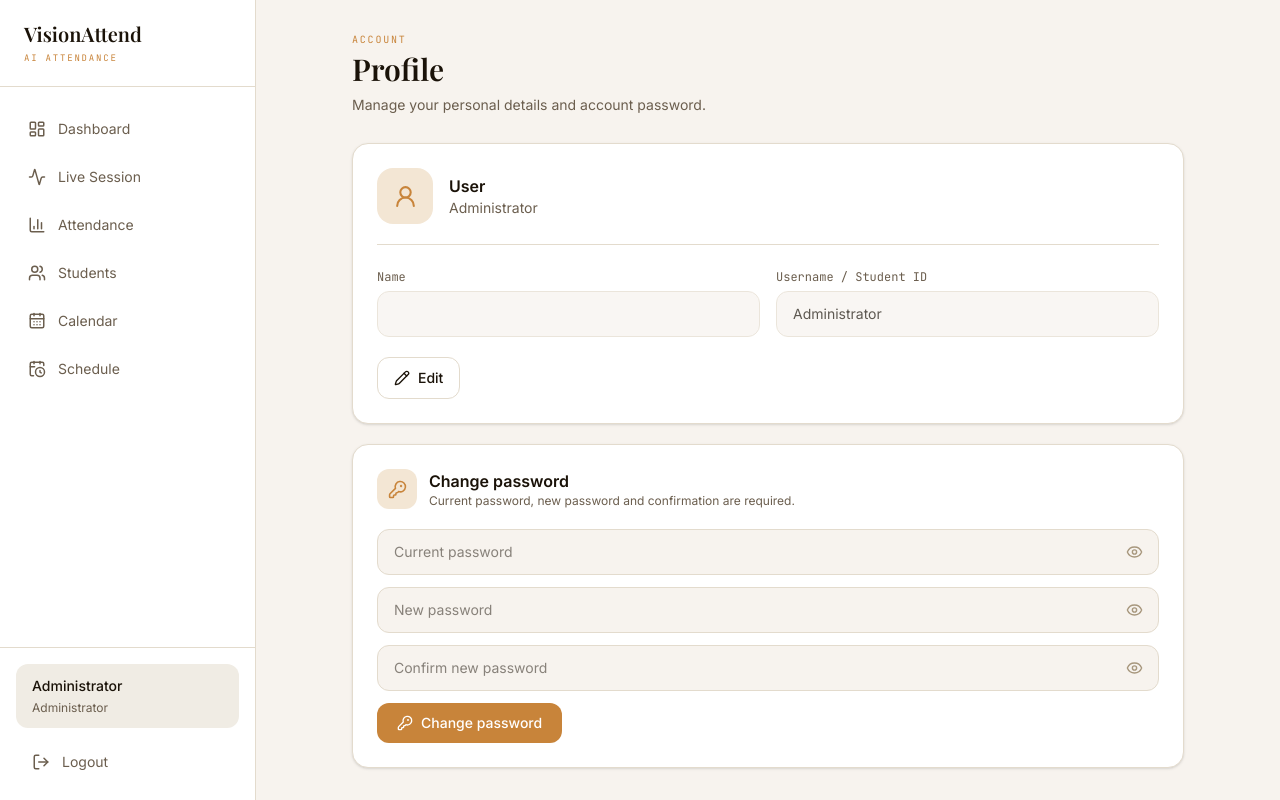
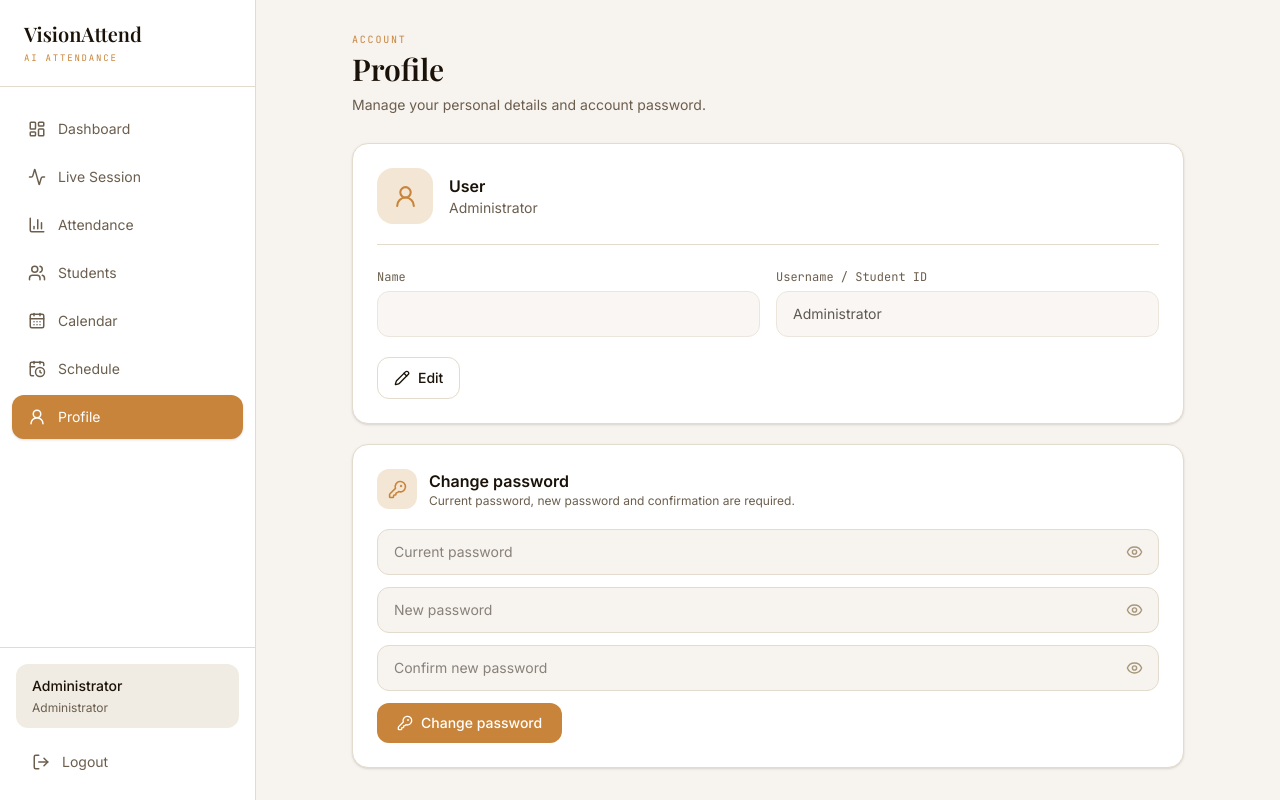
Before and after one commit to Ali5253-hingoliwala/face-regonization, a React (Vite) app in the folder frontend/visionattend-frontend (1)/: page /profile in a window 1280 px wide. Built offline with nearby package versions, Linux system fonts and the light colour scheme; no server answers; sample sign-in values are in the browser's storage; a web font is replaced by a local one.

Commit message:
Add profile navigation to admin sidebar

```diff
--- a/frontend/visionattend-frontend (1)/src/components/AdminSidebar.tsx
+++ b/frontend/visionattend-frontend (1)/src/components/AdminSidebar.tsx
@@ -1,12 +1,4 @@
-import {
-  Activity,
-  BarChart3,
-  CalendarDays,
-  CalendarClock,
-  LayoutDashboard,
-  LogOut,
-  Users,
-} from "lucide-react";
+import { Activity, BarChart3, CalendarDays, CalendarClock, LayoutDashboard, LogOut, UserRound, Users } from "lucide-react";
 import { NavLink } from "react-router-dom";
 import { useAuth } from "../context/AuthContext";
 
@@ -17,75 +9,14 @@ const links = [
   { label: "Students", to: "/admin/students", icon: Users },
   { label: "Calendar", to: "/admin/calendar", icon: CalendarDays },
   { label: "Schedule", to: "/admin/schedule", icon: CalendarClock },
+  { label: "Profile", to: "/profile", icon: UserRound },
 ];
 
-export default function AdminSidebar({
-  open = true,
-  onClose,
-}: {
-  open?: boolean;
-  onClose?: () => void;
-}) {
+export default function AdminSidebar({ open = true, onClose }: { open?: boolean; onClose?: () => void }) {
   const { name, logout } = useAuth();
-
-  return (
-    <>
-      {open && (
-        <button
-          aria-label="Close sidebar"
-          onClick={onClose}
-          className="fixed inset-0 z-40 bg-black/20 lg:hidden"
-        />
-      )}
-
-      <aside
-        className={`fixed inset-y-0 left-0 z-50 flex w-64 flex-col border-r border-line bg-panel transition-transform duration-200 lg:translate-x-0 ${
-          open ? "translate-x-0" : "-translate-x-full"
-        }`}
-      >
-        <div className="border-b border-line px-6 py-5">
-          <div className="font-display text-xl font-semibold">VisionAttend</div>
-          <p className="mt-1 font-mono text-[9px] uppercase tracking-[0.2em] text-accent">
-            AI Attendance
-          </p>
-        </div>
-
-        <nav className="flex-1 space-y-1 px-3 py-5">
-          {links.map(({ label, to, icon: Icon }) => (
-            <NavLink
-              key={to}
-              to={to}
-              end={to === "/admin"}
-              onClick={onClose}
-              className={({ isActive }) =>
-                `flex items-center gap-3 rounded-xl px-4 py-3 text-sm transition ${
-                  isActive
-                    ? "bg-accent text-white shadow-sm"
-                    : "text-ink-muted hover:bg-panel-hover hover:text-ink"
-                }`
-              }
-            >
-              <Icon size={18} />
-              <span>{label}</span>
-            </NavLink>
-          ))}
-        </nav>
-
-        <div className="border-t border-line p-4">
-          <div className="mb-3 rounded-xl bg-panel-hover px-4 py-3">
-            <p className="text-sm font-medium">{name || "Administrator"}</p>
-            <p className="mt-1 text-xs text-ink-muted">Administrator</p>
-          </div>
-
-          <button
-            onClick={logout}
-            className="flex w-full items-center gap-3 rounded-xl px-4 py-3 text-sm text-ink-muted transition hover:bg-red-50 hover:text-red-600"
-          >
-            <LogOut size={18} />
-            Logout
-          </button>
-        </div>
-      </aside>
-    </>
-  );
+  return <><aside className={`fixed inset-y-0 left-0 z-50 flex w-64 flex-col border-r border-line bg-panel transition-transform duration-200 lg:translate-x-0 ${open ? "translate-x-0" : "-translate-x-full"}`}>
+    <div className="border-b border-line px-6 py-5"><div className="font-display text-xl font-semibold">VisionAttend</div><p className="mt-1 font-mono text-[9px] uppercase tracking-[0.2em] text-accent">AI Attendance</p></div>
+    <nav className="flex-1 space-y-1 overflow-y-auto px-3 py-5">{links.map(({label,to,icon:Icon})=><NavLink key={to} to={to} end={to==="/admin"} onClick={onClose} className={({isActive})=>`flex items-center gap-3 rounded-xl px-4 py-3 text-sm transition ${isActive?"bg-accent text-white shadow-sm":"text-ink-muted hover:bg-panel-hover hover:text-ink"}`}><Icon size={18}/><span>{label}</span></NavLink>)}</nav>
+    <div className="border-t border-line p-4"><div className="mb-3 rounded-xl bg-panel-hover px-4 py-3"><p className="text-sm font-medium">{name || "Administrator"}</p><p className="mt-1 text-xs text-ink-muted">Administrator</p></div><button onClick={logout} className="flex w-full items-center gap-3 rounded-xl px-4 py-3 text-sm text-ink-muted transition hover:bg-red-50 hover:text-red-600"><LogOut size={18}/>Logout</button></div>
+  </aside>{open&&onClose&&<button aria-label="Close sidebar" onClick={onClose} className="fixed inset-0 z-40 bg-black/20 lg:hidden"/>}</>;
 }
```
